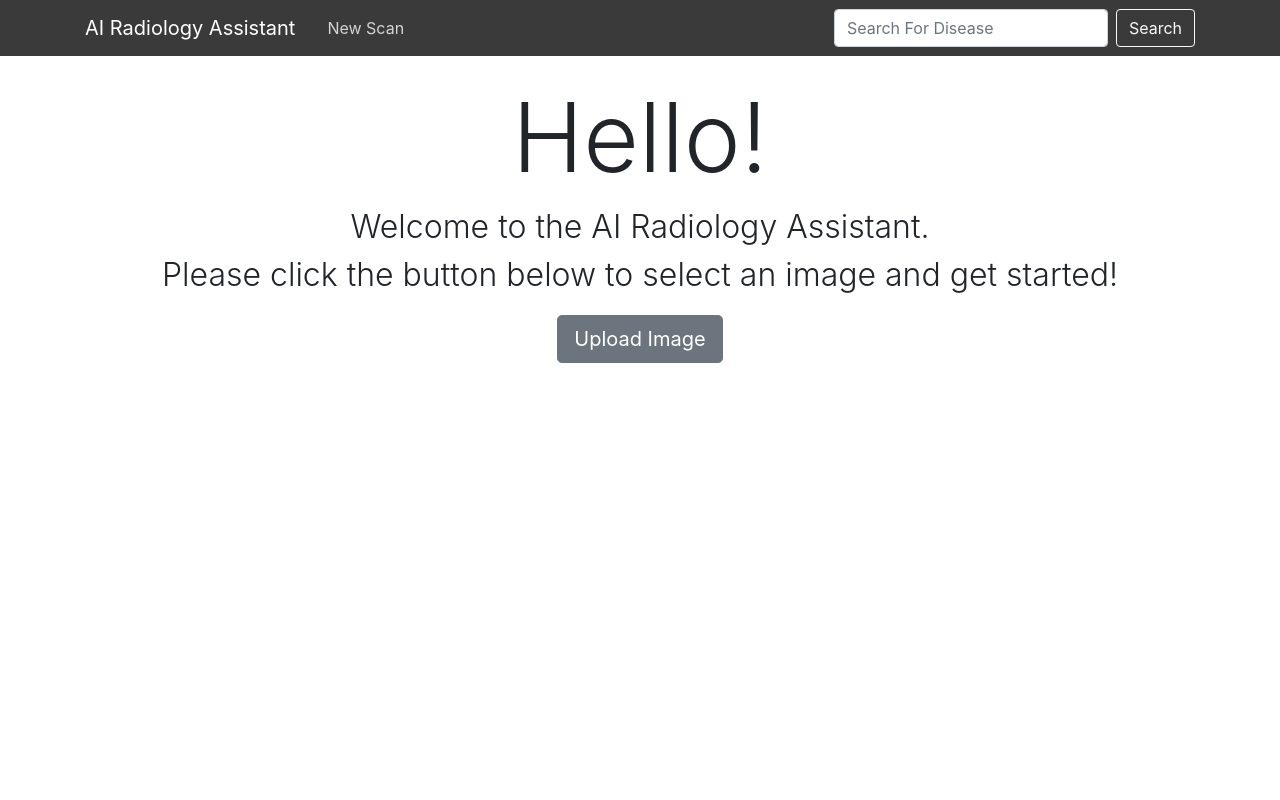
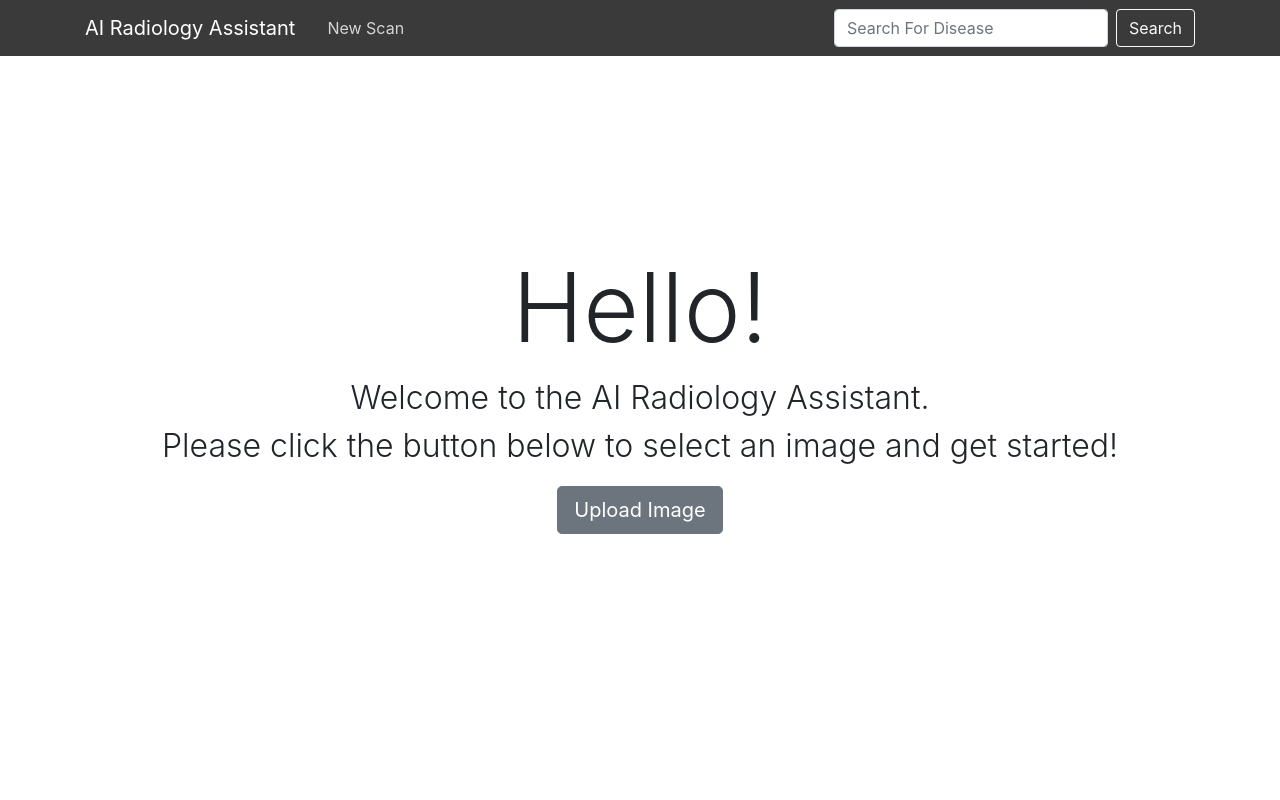
Before and after one commit to krishna0726/AI-Radiology-Assistant, a Flask app: page / in a window 1280 px wide. Run offline with Flask 2, Linux system fonts and the light colour scheme; some libraries are stand-ins or nearby versions.

Commit message:
Changed home page

```diff
--- a/radiology_assistant/templates/home.html
+++ b/radiology_assistant/templates/home.html
@@ -1,20 +1,29 @@
-{% extends "layout_defaultcss.html" %}
+{% extends "layout.html" %}
+
+{% block styles %}
+    <style>
+        html,
+        body {
+            height: 100%;
+        }
+    </style>
+{% endblock %}
+
 
 {% block content %}
 
-
-<main role="main" class="container">
-    <div class="row align-items-center justify-content-center">
+    <main role="main" class="container d-flex h-100">
+        <div class="row mx-auto align-items-center">
             <div class="col text-center">
                 <h1 class="display-1">Hello!</h1>
-            <p class="lead" style="font-size: xx-large;">Welcome to the AI Radiology Assistant. <br>Please click the button below to select an image and get started!</p>
+                <p class="lead" style="font-size: xx-large;">Welcome to the AI Radiology Assistant. <br>Please click the
+                    button
+                    below to select an image and get started!</p>
                 <p class="lead">
                     <a href="{{ url_for('report')}}" class="btn btn-lg btn-secondary">Upload Image</a>
                 </p>
             </div>
         </div>
-
+    </main>
 
 {% endblock %}
-
-</main>
--- a/radiology_assistant/templates/layout.html
+++ b/radiology_assistant/templates/layout.html
@@ -43,10 +43,10 @@
 
 
 
-    <main role="main" class="container">
-        {% block content %}
-        {% endblock %}
-    </main>
+
+    {% block content %}
+    {% endblock %}
+
 
 
     <script src="https://code.jquery.com/jquery-3.2.1.slim.min.js"
```
Lines whose indentation alone changed are shown as unchanged.
